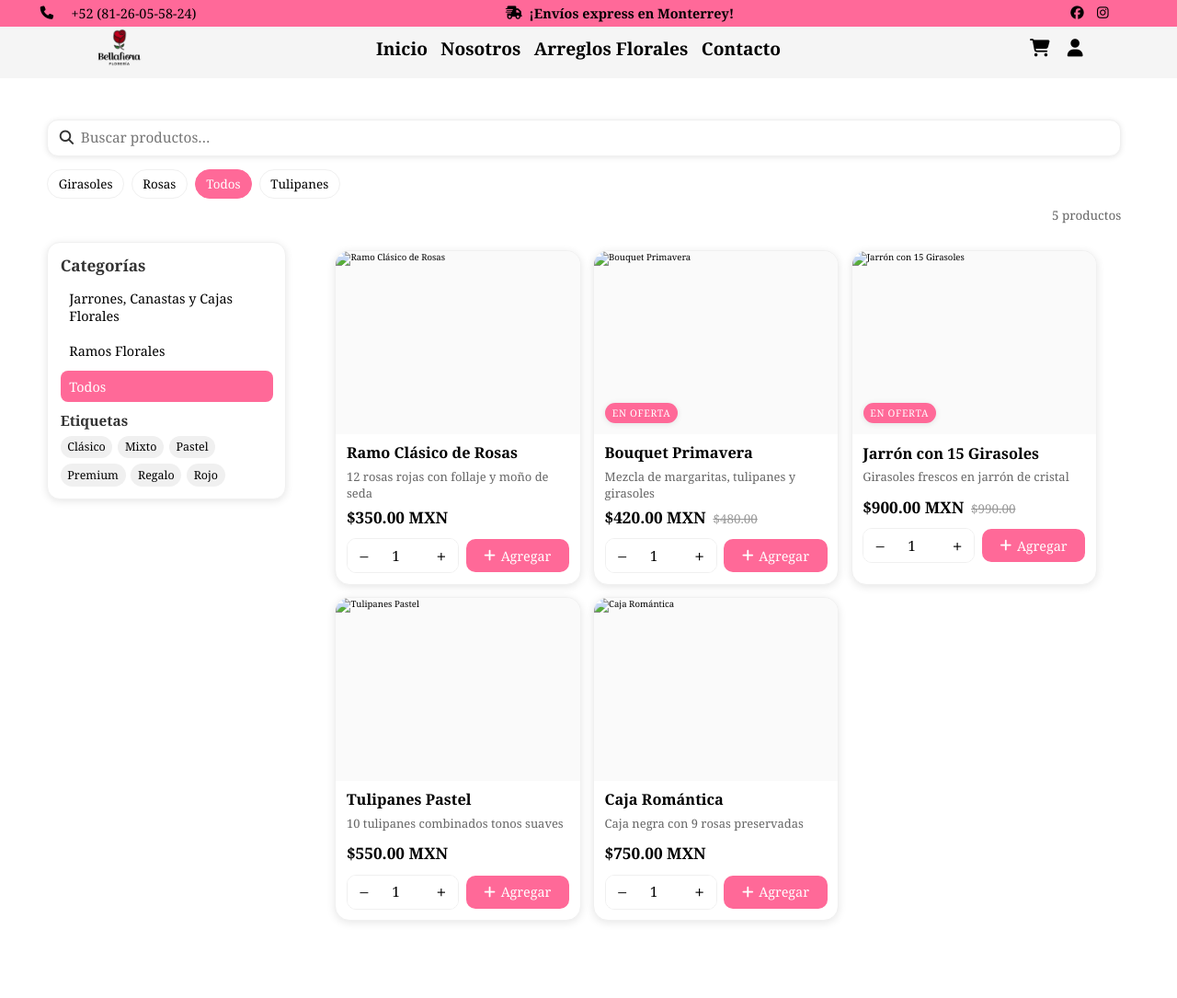
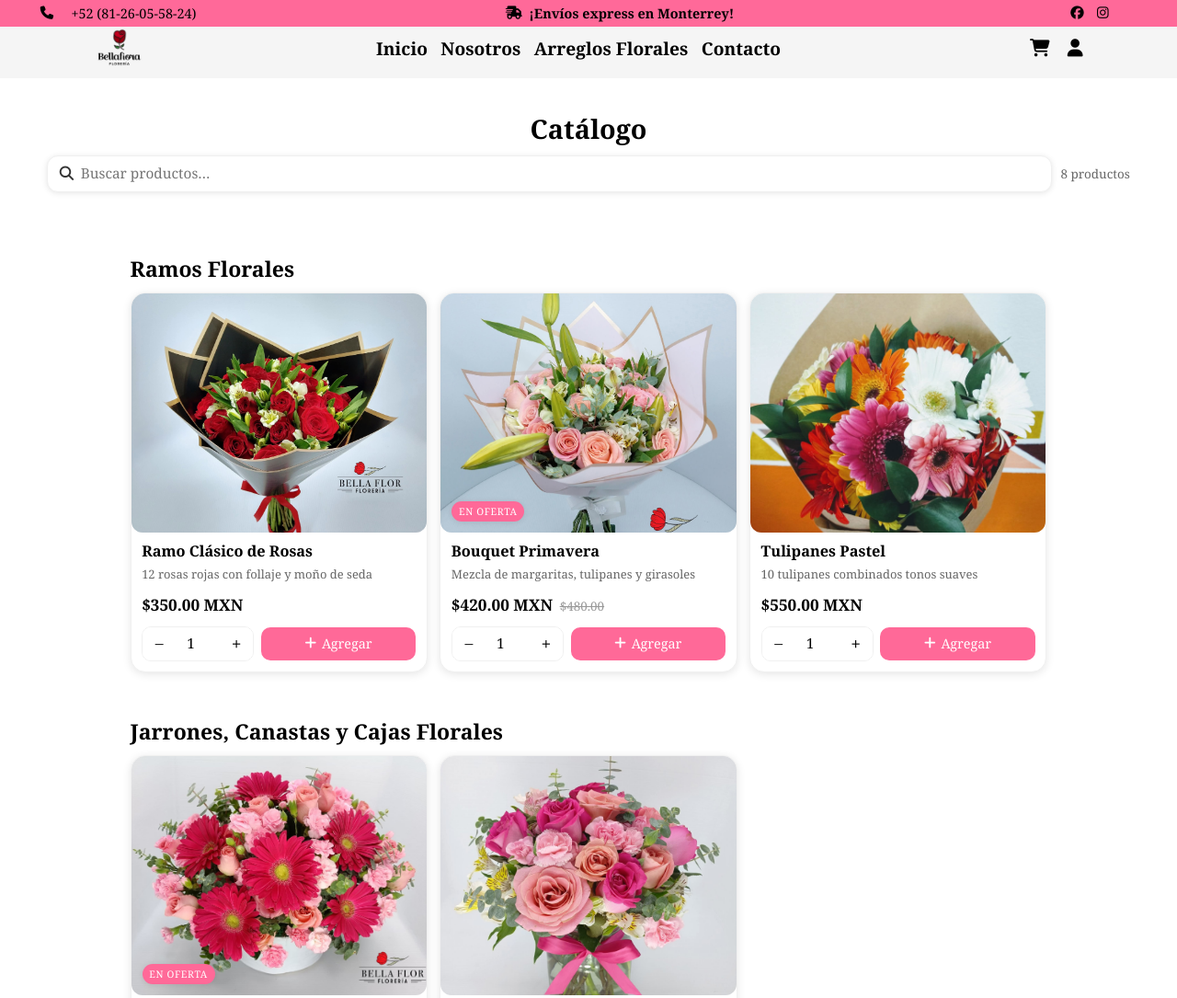
Before and after one commit to lizeth-lm-07/Bellafiora, a plain HTML site: page catalogo.html in a window 1280 px wide. Shown: the top 1085 px of the page at 92% size. Before the commit the page ends 1051 px from the top, so only its background shows below. Drawn offline with Linux system fonts and the light colour scheme.

Commit message:
Creación del catálogo

```diff
--- a/CSS/catalago.css
+++ b/CSS/catalago.css
@@ -110,7 +110,7 @@ header{position:fixed;top:30px;left:0;right:0;background:var(--gris-transparente
 .toolbar-meta{justify-self:end;font-size:1.4rem;color:#666}
 
 /* ===== LAYOUT ===== */
-.catalogo-layout{display:grid;grid-template-columns:260px 1fr;gap:1.8rem}
+.catalogo-layout{display:grid;grid-template-columns:1fr;gap:1.8rem}
 
 /* Sidebar */
 .catalogo-sidebar{background:#fff;border:1px solid var(--gris-claro);border-radius:14px;padding:1.4rem;box-shadow:0 2px 8px var(--sombra-clara);height:fit-content;position:sticky;top:110px}
@@ -128,8 +128,15 @@ header{position:fixed;top:30px;left:0;right:0;background:var(--gris-transparente
 
 /* Card */
 .card{background:#fff;border:1px solid var(--gris-claro);border-radius:16px;overflow:hidden;box-shadow:0 2px 10px var(--sombra-clara);display:flex;flex-direction:column}
-.card-img-wrap{position:relative;aspect-ratio:4/3;background:#fafafa}
-.card-img{width:100%;height:100%;object-fit:cover;display:block}
+.card-img-wrap{
+  position: relative;
+  width: 100%;
+  height: 260px;
+  background: #fafafa;
+  overflow: hidden;
+  border-radius: 12px;
+}
+.card-img{width:100%;height:100%;object-fit:cover;object-position: center;display:block}
 .badge-oferta{position:absolute;left:12px;bottom:12px;font-size:1.1rem;letter-spacing:.06em;background:var(--rosa);color:#fff;padding:.4rem .8rem;border-radius:999px;box-shadow:0 1px 6px var(--sombra-clara)}
 .card-body{padding:1.2rem;display:grid;gap:.6rem}
 .card-title{font-size:1.7rem;line-height:1.2}
@@ -166,3 +173,7 @@ header{position:fixed;top:30px;left:0;right:0;background:var(--gris-transparente
   .catalogo-toolbar{grid-template-columns:1fr}
   .catalogo-grid{grid-template-columns:1fr}
 }
+
+.page-title{font-size:3rem;text-align:center;margin:0 0 1rem;}
+.cat-section{margin:2rem 0;}
+.cat-section h2{font-size:2.4rem;margin:1rem 0;}
--- a/JS/catalogo.js
+++ b/JS/catalogo.js
@@ -8,188 +8,152 @@ document.addEventListener("click", (e) => {
   }
 });
 
-/* ====== DATA DE EJEMPLO (sustituye por tu backend) ====== */
+/* ====== DATA ====== */
 const PRODUCTS = [
-  {
-    id: "r1",
-    nombre: "Ramo Clásico de Rosas",
-    desc: "12 rosas rojas con follaje y moño de seda",
-    precio: 350,
-    categoria: "Ramos Florales",
-    tipo: "Rosas",
-    etiquetas: ["Clásico", "Rojo"],
-    oferta: false,
-    img: ""
-  },
-  {
-    id: "g1",
-    nombre: "Bouquet Primavera",
-    desc: "Mezcla de margaritas, tulipanes y girasoles",
-    precio: 420,
-    categoria: "Ramos Florales",
-    tipo: "Girasoles",
-    etiquetas: ["Mixto"],
-    oferta: true,
-    precioAntes: 480,
-    img: ""
-  },
-  {
-    id: "j1",
-    nombre: "Jarrón con 15 Girasoles",
-    desc: "Girasoles frescos en jarrón de cristal",
-    precio: 900,
-    categoria: "Jarrones, Canastas y Cajas Florales",
-    tipo: "Girasoles",
-    etiquetas: ["Premium"],
-    oferta: true,
-    precioAntes: 990,
-    img: ""
-  },
-  {
-    id: "t1",
-    nombre: "Tulipanes Pastel",
-    desc: "10 tulipanes combinados tonos suaves",
-    precio: 550,
-    categoria: "Ramos Florales",
-    tipo: "Tulipanes",
-    etiquetas: ["Pastel"],
-    oferta: false,
-    img: ""
-  },
-  {
-    id: "c1",
-    nombre: "Caja Romántica",
-    desc: "Caja negra con 9 rosas preservadas",
-    precio: 750,
-    categoria: "Jarrones, Canastas y Cajas Florales",
-    tipo: "Rosas",
-    etiquetas: ["Premium", "Regalo"],
-    oferta: false,
-    img: ""
-  }
+  // Ramos Florales
+  { id:"r1", nombre:"Ramo Clásico de Rosas", desc:"12 rosas rojas con follaje y moño de seda", precio:350, categoria:"Ramos Florales", tipo:"Rosas", etiquetas:["Clásico","Rojo"], oferta:false, img:"Imágenes/catalogo/ramoclasicodeflores.jpg" },
+  { id:"g1", nombre:"Bouquet Primavera", desc:"Mezcla de margaritas, tulipanes y girasoles", precio:420, categoria:"Ramos Florales", tipo:"Girasoles", etiquetas:["Mixto"], oferta:true, precioAntes:480, img:"Imágenes/catalogo/bouquetprimavera.jpg" },
+  { id:"t1", nombre:"Tulipanes Pastel", desc:"10 tulipanes combinados tonos suaves", precio:550, categoria:"Ramos Florales", tipo:"Tulipanes", etiquetas:["Pastel"], oferta:false, img:"Imágenes/catalogo/ramosflorales3.jpg" },
+
+  // Jarrones, Canastas y Cajas Florales
+  { id:"j1", nombre:"Jarrón con 15 Girasoles", desc:"Girasoles frescos en jarrón de cristal", precio:900, categoria:"Jarrones, Canastas y Cajas Florales", tipo:"Girasoles", etiquetas:["Premium"], oferta:true, precioAntes:990, img:"Imágenes/catalogo/jarrones1.jpg" },
+  { id:"c1", nombre:"Caja Romántica", desc:"Caja negra con 9 rosas preservadas", precio:750, categoria:"Jarrones, Canastas y Cajas Florales", tipo:"Rosas", etiquetas:["Premium","Regalo"], oferta:false, img:"Imágenes/catalogo/jarrones2.jpg" },
+
+  // San Valentín (nuevos)
+  { id:"s1", nombre:"Corazón de Rosas", desc:"Arreglo en forma de corazón con rosas rojas", precio:690, categoria:"San Valentín", tipo:"Rosas", etiquetas:["Romántico"], oferta:true, precioAntes:750, img:"Imágenes/catalogo/sanvalentin1.jpg" },
+  { id:"s2", nombre:"Caja con Amor", desc:"Caja con rosas y chocolates", precio:820, categoria:"San Valentín", tipo:"Mixto", etiquetas:["Regalo"], oferta:false, img:"Imágenes/catalogo/sanvalentin2.jpg" },
+  { id:"s3", nombre:"Duo Rosa & Tulipán", desc:"Rosas rojas y tulipanes blancos", precio:760, categoria:"San Valentín", tipo:"Mixto", etiquetas:["Premium"], oferta:false, img:"Imágenes/catalogo/sanvalentin3.jpg" }
 ];
 
 /* ====== ELEMENTOS ====== */
-const $grid = document.getElementById("productGrid");
-const $chips = document.getElementById("chips");
-const $sidebar = document.getElementById("sidebarCats");
-const $tags = document.getElementById("tagList");
+const $grid   = document.getElementById("productGrid"); // contenedor general donde van las secciones
 const $search = document.getElementById("searchInput");
-const $count = document.getElementById("countLabel");
-const tpl = document.getElementById("tplCard");
+const $count  = document.getElementById("countLabel");
+const tpl     = document.getElementById("tplCard");
 
-/* ====== STATE ====== */
-const state = { texto: "", chip: "Todos", cat: "Todos", tag: null };
+/* ====== STATE Y SECCIONES ====== */
+const state = { texto: "" };
+const SECCIONES = [
+  "Ramos Florales",
+  "Jarrones, Canastas y Cajas Florales",
+  "San Valentín"
+];
 
-/* ====== HELPERS ====== */
-const unique = (arr) => [...new Set(arr)].sort();
-
-/* ====== CONSTRUIR FILTROS ====== */
-(function buildFilters(){
-  const tipos = unique(["Todos", ...PRODUCTS.map(p=>p.tipo)]);
-  const cats  = unique(["Todos", ...PRODUCTS.map(p=>p.categoria)]);
-  const tags  = unique(PRODUCTS.flatMap(p=>p.etiquetas||[]));
-
-  // Chips por tipo
-  tipos.forEach(t=>{
-    const b=document.createElement("button");
-    b.className="chip"+(t==="Todos"?" active":"");
-    b.textContent=t; b.dataset.val=t;
-    b.addEventListener("click", ()=>{
-      document.querySelectorAll(".chip").forEach(c=>c.classList.remove("active"));
-      b.classList.add("active");
-      state.chip=t; render();
-    });
-    $chips.appendChild(b);
+/* ====== BUSCADOR ====== */
+$search?.addEventListener("input", (e) => {
+  state.texto = e.target.value.toLowerCase().trim();
+  render();
 });
 
-  // Sidebar categorías
-  cats.forEach(c=>{
-    const li=document.createElement("div");
-    li.className="sidebar-item"+(c==="Todos"?" active":"");
-    li.textContent=c; li.dataset.val=c;
-    li.addEventListener("click", ()=>{
-      document.querySelectorAll(".sidebar-item").forEach(s=>s.classList.remove("active"));
-      li.classList.add("active");
-      state.cat=c; render();
-    });
-    $sidebar.appendChild(li);
+/* ====== RENDER POR SECCIONES ====== */
+function render(){
+  $grid.setAttribute("aria-busy","true");
+  $grid.innerHTML = "";
+
+  const filtrados = state.texto
+    ? PRODUCTS.filter(p => (p.nombre + " " + (p.desc||"")).toLowerCase().includes(state.texto))
+    : PRODUCTS.slice();
+
+  let totalMostrados = 0;
+
+  SECCIONES.forEach(cat => {
+    let items = filtrados.filter(p => p.categoria === cat);
+
+    // cuando NO hay búsqueda, limitar a 4 por sección para dar variedad
+    if (!state.texto) items = items.slice(0, 4);
+
+    if (items.length === 0) return;
+
+    const section = document.createElement("section");
+    section.className = "cat-section";
+    section.id = idFromTitle(cat);
+
+    const h2 = document.createElement("h2");
+    h2.textContent = cat;
+    section.appendChild(h2);
+
+    const grid = document.createElement("div");
+    grid.className = "catalogo-grid";
+
+    items.forEach(p => grid.appendChild(buildCard(p)));
+
+    section.appendChild(grid);
+    $grid.appendChild(section);
+
+    totalMostrados += items.length;
   });
 
-  // Etiquetas
-  tags.forEach(t=>{
-    const span=document.createElement("span");
-    span.className="tag"; span.textContent=t;
-    span.addEventListener("click", ()=>{
-      state.tag = state.tag===t ? null : t;
-      render();
-    });
-    $tags.appendChild(span);
-  });
-})();
-
-$search?.addEventListener("input", (e)=>{ state.texto = e.target.value.toLowerCase().trim(); render(); });
-
-/* ====== FILTRO Y RENDER ====== */
-function matchFilters(p){
-  const byChip = state.chip==="Todos" || p.tipo===state.chip;
-  const byCat  = state.cat==="Todos"  || p.categoria===state.cat;
-  const byText = !state.texto || (p.nombre + " " + p.desc).toLowerCase().includes(state.texto);
-  const byTag  = !state.tag || (p.etiquetas||[]).includes(state.tag);
-  return byChip && byCat && byText && byTag;
+  if (totalMostrados === 0) {
+    const p = document.createElement("p");
+    p.style.fontSize = "1.6rem";
+    p.style.color = "#666";
+    p.textContent = "No se encontraron productos.";
+    $grid.appendChild(p);
   }
 
-function render(){
-  $grid.setAttribute("aria-busy","true");
-  $grid.innerHTML="";
-  const data = PRODUCTS.filter(matchFilters);
-  $count.textContent = `${data.length} producto${data.length!==1?"s":""}`;
+  if ($count) $count.textContent = `${totalMostrados} producto${totalMostrados !== 1 ? "s" : ""}`;
 
-  data.forEach(p=>{
+  $grid.setAttribute("aria-busy","false");
+}
+
+function buildCard(p){
   const $card = tpl.content.cloneNode(true);
-    $card.querySelector(".card-img").src = p.img;
-    $card.querySelector(".card-img").alt = p.nombre;
+
+  const img = $card.querySelector(".card-img");
+  // Placeholder si no hay imagen
+  img.src = p.img || "https://placehold.co/600x450?text=Flores";
+  img.alt = p.nombre;
+
   $card.querySelector(".card-title").textContent = p.nombre;
-    $card.querySelector(".card-desc").textContent = p.desc || "";
+  $card.querySelector(".card-desc").textContent  = p.desc || "";
   $card.querySelector(".card-price").textContent = `$${p.precio}.00 MXN`;
 
-    if(p.oferta){
-      $card.querySelector(".badge-oferta").hidden=false;
-      if(p.precioAntes){
-        const old=$card.querySelector(".card-price-old");
-        old.hidden=false; old.textContent=`$${p.precioAntes}.00`;
+  if (p.oferta){
+    $card.querySelector(".badge-oferta").hidden = false;
+    if (p.precioAntes){
+      const old = $card.querySelector(".card-price-old");
+      old.hidden = false;
+      old.textContent = `$${p.precioAntes}.00`;
     }
   }
 
-    // cantidad
   const $qty = $card.querySelector(".qty-input");
-    $card.querySelectorAll(".qty-btn").forEach(btn=>{
-      btn.addEventListener("click", ()=>{
-        const val = Math.max(1, parseInt($qty.value||1,10) + (btn.dataset.act==="plus"?1:-1));
+  $card.querySelectorAll(".qty-btn").forEach(btn => {
+    btn.addEventListener("click", () => {
+      const val = Math.max(1, parseInt($qty.value||1,10) + (btn.dataset.act==="plus" ? 1 : -1));
       $qty.value = val;
     });
   });
 
-    // agregar (aquí conectarías con tu carrito)
-    $card.querySelector(".btn-add").addEventListener("click", (ev)=>{
+  $card.querySelector(".btn-add").addEventListener("click", (ev) => {
     const cantidad = parseInt($qty.value||1,10);
-      console.log("Agregar:", { id:p.id, cantidad });
+    console.log("Agregar:", { id: p.id, cantidad });
     const btn = ev.currentTarget;
     btn.innerHTML = '<i class="fa-solid fa-check"></i> Agregado';
     btn.disabled = true;
-      setTimeout(()=>{ btn.innerHTML='<i class="fa-solid fa-plus"></i> Agregar'; btn.disabled=false; }, 1200);
+    setTimeout(() => {
+      btn.innerHTML = '<i class="fa-solid fa-plus"></i> Agregar';
+      btn.disabled = false;
+    }, 1200);
   });
 
-    $grid.appendChild($card);
-  });
-
-  if(data.length===0){
-    const vacio=document.createElement("p");
-    vacio.style.fontSize="1.6rem";vacio.style.color="#666";
-    vacio.textContent="No se encontraron productos con esos filtros.";
-    $grid.appendChild(vacio);
-  }
-  $grid.setAttribute("aria-busy","false");
+  return $card;
 }
 
+function idFromTitle(t){
+  // ids sin espacios ni acentos para anclaje desde el menú
+  return t
+    .toLowerCase()
+    .normalize("NFD").replace(/[\u0300-\u036f]/g, "") // quita acentos
+    .replace(/\s+/g, "-")
+    .replace(/[^\w\-]+/g, "");
+}
+
+/* ====== ARRANQUE ====== */
 render();
+
+// si entras con hash (#san-valentin), hace scroll suave a esa sección
+if (location.hash) {
+  const tgt = document.querySelector(location.hash);
+  if (tgt) tgt.scrollIntoView({ behavior: "smooth" });
+}
--- a/catalogo.html
+++ b/catalogo.html
@@ -45,11 +45,9 @@
             Arreglos Florales
         </button>
         <div class="dropdown-content" role="menu">
-            <a href="#Ramos Florales" role="menuitem">Ramos Florales</a>
-            <a href="#Jarrones, Canastas y Cajas Florales" role="menuitem">Jarrones, Canastas y Cajas Florales</a>
-            <a href="#San Valentín" role="menuitem">San Valentín</a>
-            <a href="#Día de las madres" role="menuitem">Día de las madres</a>
-            <a href="#Ocasiones especiales" role="menuitem">Ocasiones Especiales</a>
+            <a href="#ramos-florales" role="menuitem">Ramos Florales</a>
+            <a href="#jarrones-canastas-y-cajas-florales" role="menuitem">Jarrones, Canastas y Cajas Florales</a>
+            <a href="#san-valentin" role="menuitem">San Valentín</a>
         </div>
         </div>
 
@@ -64,13 +62,16 @@
 
     <!-- ===== CATÁLOGO ===== -->
     <main class="catalogo" id="catalogo">
+        <h1 class="page-title">Catálogo</h1>
+
     <div class="catalogo-toolbar">
         <div class="buscador" role="search">
         <i class="fa-solid fa-magnifying-glass"></i>
         <input id="searchInput" type="search" placeholder="Buscar productos…" aria-label="Buscar productos" />
         </div>
 
-        <div class="chips" id="chips" aria-label="Filtros por tipo"></div>
+
+
 
         <div class="toolbar-meta">
         <span id="countLabel">0 productos</span>
@@ -78,17 +79,8 @@
     </div>
 
     <div class="catalogo-layout">
-        <!-- Sidebar -->
-        <aside class="catalogo-sidebar" aria-label="Categorías">
-        <h3>Categorías</h3>
-        <nav id="sidebarCats" class="sidebar-list"></nav>
-        <hr />
-        <h4>Etiquetas</h4>
-        <div class="tags" id="tagList"></div>
-        </aside>
-
         <!-- Grid -->
-        <section class="catalogo-grid" id="productGrid" aria-live="polite" aria-busy="false">
+        <section id="productGrid" aria-live="polite" aria-busy="false">
         <!-- Tarjetas por JS -->
         </section>
     </div>
```
Also changed, not shown: Imágenes/catalogo/bouquetprimavera.jpg (added), Imágenes/catalogo/jarrones1.jpg (added), Imágenes/catalogo/jarrones2.jpg (added), Imágenes/catalogo/ramoclasicodeflores.jpg (added), Imágenes/catalogo/ramosflorales3.jpg (added), Imágenes/catalogo/sanvalentin1.jpg (added), Imágenes/catalogo/sanvalentin2.jpg (added), Imágenes/catalogo/sanvalentin3.jpg (added). Lines whose indentation alone changed are shown as unchanged.
